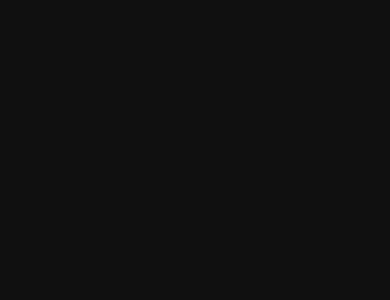
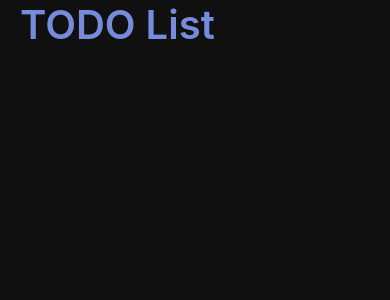
Before and after one commit to devTaemin/react-native-todo-app, a React Native app: screen / in a window 390 px wide. Shown: the top 300 px of the page. Built offline with nearby package versions, Linux system fonts and the light colour scheme.

Commit message:
Added Title

```diff
--- a/src/App.js
+++ b/src/App.js
@@ -4,15 +4,25 @@ import { theme } from './theme';
 
 const Container = styled.View`
     flex: 1;
-    background-color: ${ ({ theme }) => theme.background };
+    background-color: ${({ theme }) => theme.background};
     align-items: center;
-    justify-content: center;
+    justify-content: flex-start;
+`;
+
+const Title = styled.Text`
+    font-size: 40px;
+    font-weight: 600;
+    color: ${({ theme }) => theme.main}
+    align-self: flex-start;
+    margin: 0px 20px;
 `;
 
 export default function App() {
     return (
         <ThemeProvider theme={theme}>
-            <Container></Container>
+            <Container>
+                <Title>TODO List</Title>
+            </Container>
         </ThemeProvider>
     );
 }
```
